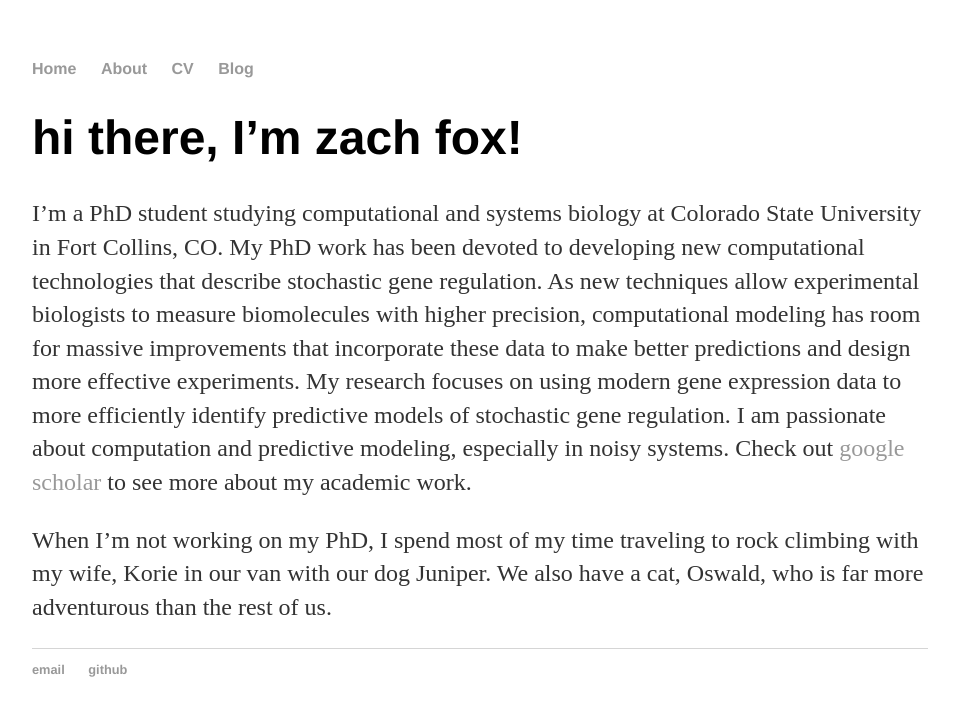
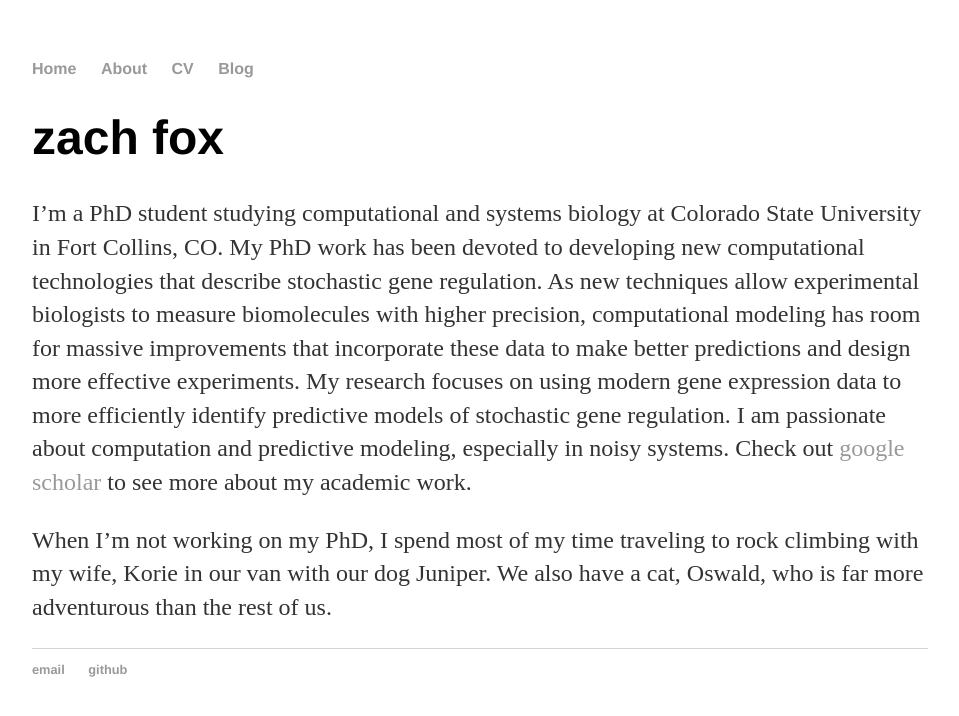
Before and after one commit to zachfox/zachfox.github.io, a Jekyll site: the page built from about/index.md, in a window 1280 px wide. Shown: the top 716 px of the page, without its empty margins (160-1119 px from the left). Built offline with Jekyll 4.4.1, drawn with Linux system fonts in a browser that asks for light colours.

Commit message:
small update

```diff
--- a/about/index.md
+++ b/about/index.md
@@ -2,7 +2,7 @@
 layout: default
 title: Zach Fox
 ---
-# hi there, I'm zach fox!
+# zach fox
 I'm a PhD student studying computational and systems biology at Colorado State University in Fort Collins, CO.
 My PhD work has been devoted to developing new computational technologies that describe stochastic gene regulation.
 As new techniques allow experimental biologists to measure biomolecules with higher precision, computational modeling has room for massive improvements that incorporate these data to make better predictions and design more effective experiments.
--- a/index.html
+++ b/index.html
@@ -4,5 +4,5 @@ title: Zach Fox
 ---
 <div class="blurb">
     <h1>zach fox</h1>
-    <p>Computational and Systems Biology
+    <p>computational and systems biology
  </div><!-- /.blurb -->
```
